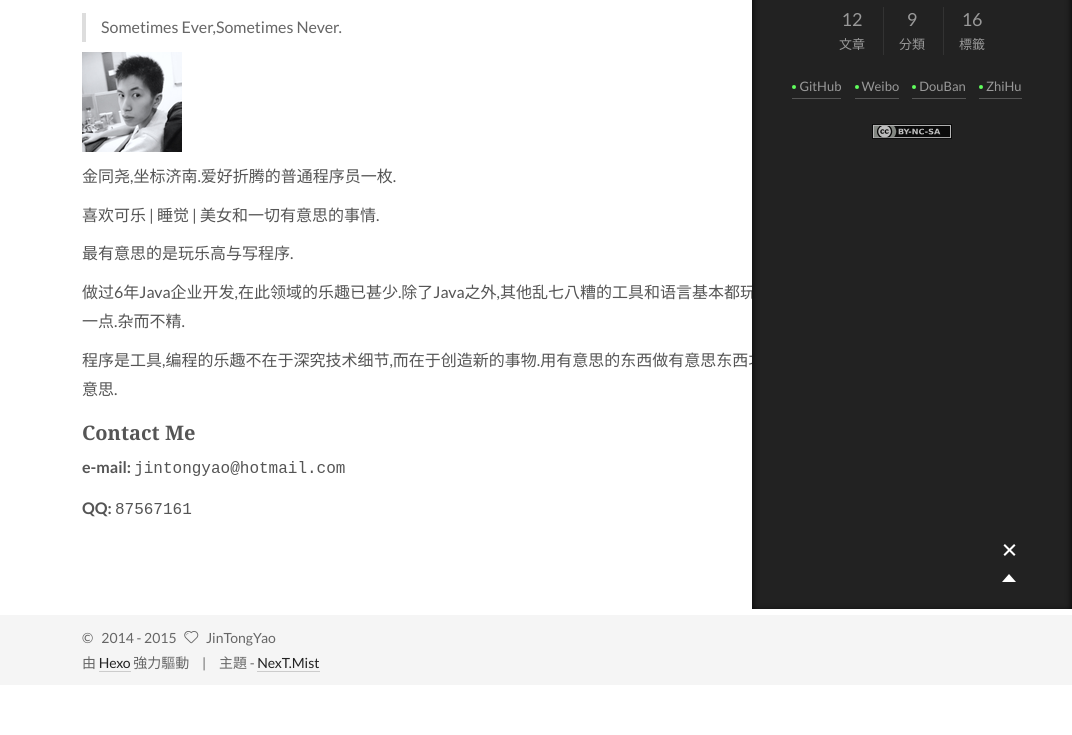
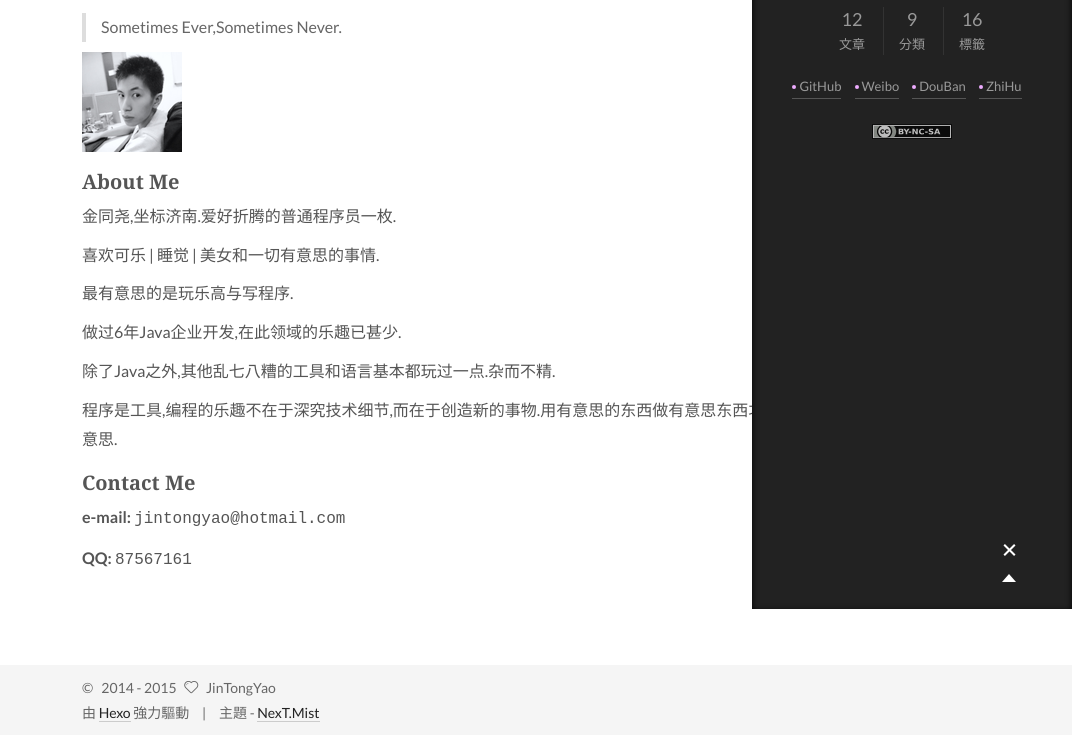
Before and after one commit to jintongyao/jintongyao.github.io, a plain HTML site: page about/index.html in a window 1280 px wide. Both pictures are taken after a click on the element 1217 px from the left and 742 px from the top of the page. Shown: the part 191-926 px from the top of the page, without its empty margins (208-1280 px from the left). Before the commit the page ends 876 px from the top, so only its background shows below. Drawn offline with Linux system fonts and the light colour scheme.

Commit message:
Site updated: 2015-07-19 00:30:50

```diff
--- a/about/index.html
+++ b/about/index.html
@@ -161,10 +161,11 @@
 <p>Sometimes Ever,Sometimes Never.</p>
 </blockquote>
 <p><img src="../images/avatar.jpg" alt="this is me"></p>
-<p>金同尧,坐标济南.爱好折腾的普通程序员一枚.</p>
+<h3 id="About_Me">About Me</h3><p>金同尧,坐标济南.爱好折腾的普通程序员一枚.</p>
 <p>喜欢可乐 | 睡觉 | 美女和一切有意思的事情.</p>
 <p>最有意思的是玩乐高与写程序.</p>
-<p>做过6年Java企业开发,在此领域的乐趣已甚少.除了Java之外,其他乱七八糟的工具和语言基本都玩过一点.杂而不精.</p>
+<p>做过6年Java企业开发,在此领域的乐趣已甚少.</p>
+<p>除了Java之外,其他乱七八糟的工具和语言基本都玩过一点.杂而不精.</p>
 <p>程序是工具,编程的乐趣不在于深究技术细节,而在于创造新的事物.用有意思的东西做有意思东西才有意思.</p>
 <h3 id="Contact_Me">Contact Me</h3><p><strong>e-mail:</strong>        <code>jintongyao@hotmail.com</code></p>
 <p><strong>QQ:</strong>            <code>87567161</code></p>
--- a/css/main.css
+++ b/css/main.css
@@ -1165,7 +1165,7 @@ body {
   width: 4px;
   height: 4px;
   border-radius: 50%;
-  background: #60ff5d;
+  background: #eeacff;
 }
 .sidebar-nav {
   margin: 0;
```
